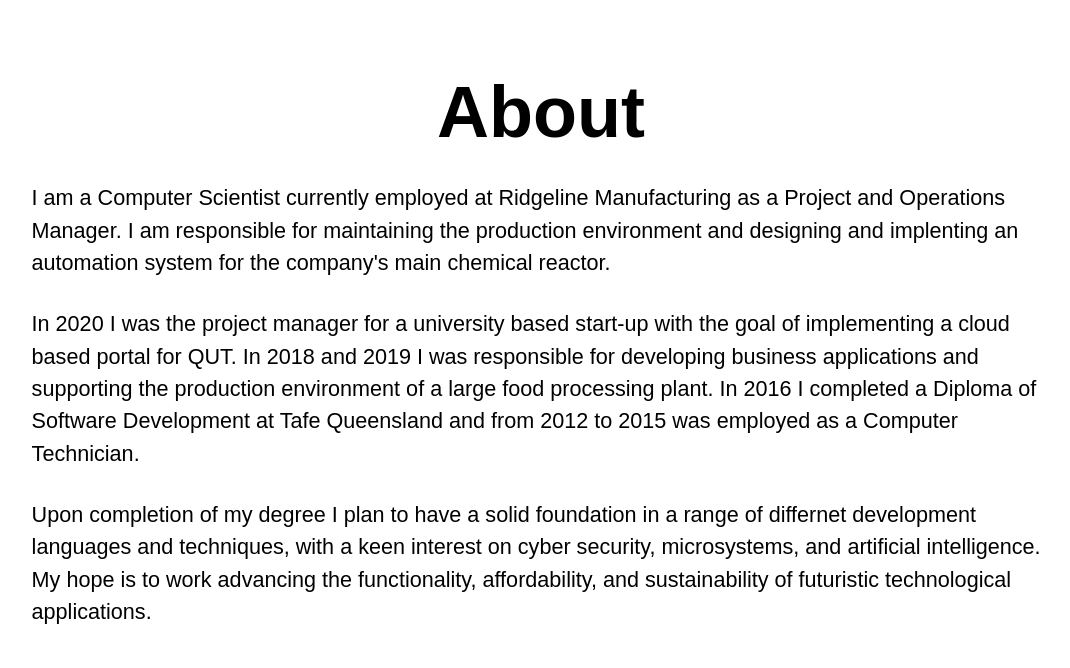
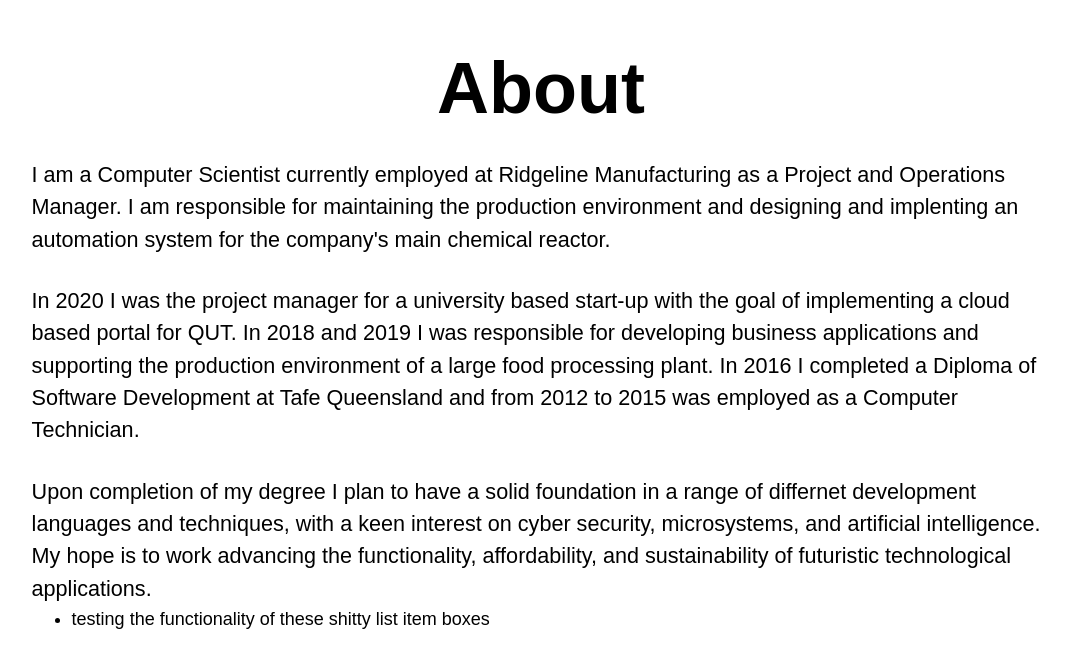
Before and after one commit to lreynolds188/Portfolio, a Next.js app: page /about in a window 1280 px wide. Shown: the part 172-840 px from the top of the page, without its empty margins (99-1169 px from the left). Built offline with nearby package versions, Linux system fonts and the light colour scheme.

Commit message:
Update about.js

```diff
--- a/pages/about.js
+++ b/pages/about.js
@@ -28,6 +28,9 @@ export default function Home() {
             languages and techniques, with a keen interest on cyber security, microsystems, and artificial intelligence.
             My hope is to work advancing the functionality, affordability, and sustainability of futuristic technological applications.
           </p>
+          <ul>
+            <li>testing the functionality of these shitty list item boxes</li>
+          </ul>
         </div>
       </main>
     </div>
```
